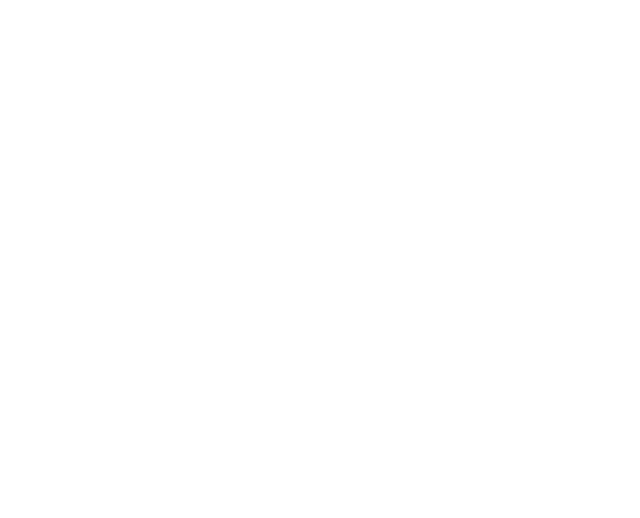
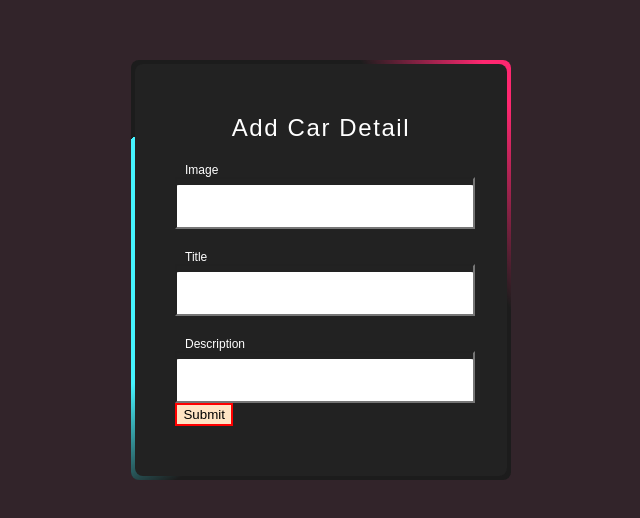
Before and after one commit to priyanka1565/attryb-assignmnet, a React (Create React App) app in the folder client/: page /addcar in a window 1280 px wide. Before the commit this address had no page. Shown: the part 130-648 px from the top of the page, without its empty margins (319-959 px from the left). Built offline with nearby package versions, Linux system fonts and the light colour scheme.

Commit message:
car page creaed and get all cars from backend

```diff
--- a/client/package.json
+++ b/client/package.json
@@ -6,6 +6,7 @@
     "@testing-library/jest-dom": "^5.16.5",
     "@testing-library/react": "^13.4.0",
     "@testing-library/user-event": "^13.5.0",
+    "axios": "^1.4.0",
     "bootstrap": "^5.3.0",
     "framer-motion": "^10.12.16",
     "react": "^18.2.0",
--- a/client/src/components/allroutes/AllRoutes.jsx
+++ b/client/src/components/allroutes/AllRoutes.jsx
@@ -2,7 +2,8 @@ import React from 'react'
 import { Routes, Route } from "react-router-dom";
 import Login from '../pages/login/Login';
 import SignupForm from '../pages/signup/Signup';
-import Product from '../pages/Product/Product';
+import CarAdd from '../pages/Product/CarAdd';
+import GetCar from '../pages/Product/GetCar';
 
 
 const AllRoutes = () => {
@@ -11,7 +12,8 @@ const AllRoutes = () => {
           <Routes>
         <Route path='/' element={<Login />} />
         <Route path='/signup' element={<SignupForm />} />
-        <Route path='/product' element={<Product/> } />
+        <Route path='/addcar' element={<CarAdd />} />
+        <Route path='/getcar' element={<GetCar />} />
 
           </Routes>
     </div>
--- /dev/null
+++ b/client/src/components/pages/Product/CarAdd.jsx
@@ -0,0 +1,101 @@
+import React, { useState } from 'react';
+import "react-toastify/dist/ReactToastify.css";
+import { ToastContainer, toast } from "react-toastify";
+import "./Product.css"
+import axios from "axios"
+const CreateSeat = () => {
+
+    const formData = {
+        image: "",
+        title: "",
+        description: ""
+    }
+
+    const [getinput, Setinput] = useState(formData);
+
+    const handleSubmit = (e) => {
+        e.preventDefault()
+        const { name, value } = e.target;
+        Setinput({ ...getinput, [name]: value })
+    };
+
+    const craeteSeat = async () => {
+        if (!getinput?.image) {
+            toast.error("Please Enter Seat Name")
+        }
+        else if (!getinput?.title) {
+            toast.error("Please Enter Seat Number")
+        }
+        else if (!getinput?.description) {
+            toast.error("Please Enter Seat Row Number")
+        }
+        else {
+            try {
+                let url = "https://atrryb-backend.onrender.com/buycars/add_car_detail"
+                const config = {
+                    'Content-Type': 'application/json',
+                    "Access-Control-Allow-Origin": "*"
+                }
+
+                axios.post(url, getinput, { headers: config }).then((res) => {
+                    if (res) {
+                        toast.success(res?.data?.message)
+                    }
+                }).catch((err) => {
+                    console.log(err, "err")
+                })
+            }
+            catch (err) {
+                console.log(err, "err-cath")
+            }
+        }
+    }
+    console.log(getinput, "ssssss");
+    return (
+        <div>
+            <div className="main_div">
+                <div className="box">
+                    <span className="bordreLine"></span>
+                    <form >
+                        <h2>Add Car Detail</h2>
+                        <div className="inputBox">
+                            <input
+                                type="text"
+                                name='image'
+                                onChange={handleSubmit}
+                                value={getinput?.image}
+                            />
+                            <span>Image</span>
+                            <i></i>
+                        </div>
+                        <div className="inputBox">
+                            <input
+                                type="text"
+                                name="title"
+                                onChange={handleSubmit}
+                                value={getinput?.title}
+                            />
+                            <span>Title</span>
+                            <i></i>
+                        </div>
+                        <div className="inputBox">
+                            <input
+                                type="text"
+                                name='description'
+                                onChange={handleSubmit}
+                                value={getinput?.description}
+                            />
+                            <span>Description</span>
+                            <i></i>
+                        </div>
+                        <button type='button' onClick={craeteSeat}>Submit</button>
+                    </form>
+
+                    <ToastContainer />
+                </div>
+            </div>
+        </div>
+    )
+}
+
+export default CreateSeat
--- /dev/null
+++ b/client/src/components/pages/Product/GetCar.css
@@ -0,0 +1,36 @@
+.container{
+    height: 100%;
+    width: 100%;
+
+}
+.car_main {
+    display: grid;
+    grid-template-columns: repeat(2,1fr);
+    grid-template-rows: auto;
+    border: 3px solid teal;
+   margin-top: 30px;
+   margin-left: 20px;
+
+}
+img{
+    height: 300px;
+    width: 300px;
+    gap: 20px;
+}
+.attri{
+    display: flex;
+    flex-direction: column;
+    margin-left: -50%;
+    margin-top: 100px;
+    font-family: Arial, Helvetica, sans-serif;
+    font-style: normal;
+    font-weight: 500;
+    gap:20px
+}
+button{
+    height: 20%;
+    width: 20%;
+    cursor: pointer;
+    border: 2px solid red;
+    background-color: bisque;
+}
--- /dev/null
+++ b/client/src/components/pages/Product/GetCar.jsx
@@ -0,0 +1,64 @@
+import React from 'react'
+import { useState } from 'react';
+import axios from 'axios';
+import { useEffect } from 'react';
+import "react-toastify/dist/ReactToastify.css";
+import { ToastContainer, toast } from "react-toastify";
+import "./GetCar.css"
+
+const GetCar = () => {
+    const [data, setData] = useState([]);
+
+    const getData = async () => {
+        try {
+            let url = `https://atrryb-backend.onrender.com/buycars/get_car_detail`
+            await axios.get(url).then((res) => {
+                console.log(res?.data?.data, "res")
+                if (res) {
+                    setData(res?.data?.data)
+                }
+            })
+
+        } catch (error) {
+            console.log(error);
+        }
+
+    }
+    useEffect(() => {
+        getData();
+    }, [])
+  return (
+      <div>
+
+          <div >
+              <div>
+                  <h1>Online Seat Booking Application</h1>
+
+              </div>
+              <div className='container'>
+                  {data?.map((value) => {
+                      return (
+                          <div className='car_main'>
+                          <div className='getcar'><img src={value.image} alt="" /> </div>
+                              <div className='attri'>
+                                  <h2>{value?.title}</h2>
+                                  <p>{value?.description}</p>
+                                  <button>Edit</button>
+                                  <button>Delete</button>
+
+
+                              </div>
+                          </div>
+
+                      )
+
+
+                  })}
+              </div>
+              <ToastContainer />
+          </div>
+    </div>
+  )
+}
+
+export default GetCar
--- a/client/src/components/pages/Product/Product.css
+++ b/client/src/components/pages/Product/Product.css
@@ -7,7 +7,7 @@
     font-family: 'Poppins', sans-serif;
 }
 
-.main_div1 {
+.main_div {
     display: flex;
     align-items: center;
     justify-content: center;
@@ -15,17 +15,17 @@
     background: #32242a;
 }
 
-.box1 {
+.box {
     position: relative;
     width: 380px;
-    height: 700px;
+    height: 420px;
     background: #1c1c1c;
     border-radius: 8px;
     overflow: hidden;
 
 }
 
-.box1::before {
+.box::before {
     content: '';
     position: absolute;
     top: -50px;
@@ -42,7 +42,7 @@
 
 }
 
-.box1::after {
+.box::after {
     content: '';
     position: absolute;
     top: -50px;
@@ -60,13 +60,13 @@
     animation-delay: -3s
 }
 
-.bordreLine1 {
+.bordreLine {
     position: absolute;
     top: 0;
     inset: 0;
 }
 
-.bordreLine1::before {
+.bordreLine::before {
     content: '';
     position: absolute;
     top: -50px;
@@ -96,7 +96,7 @@
 
 }
 
-.box1 form {
+.box form {
     position: absolute;
     inset: 4px;
     background: #222;
@@ -108,7 +108,7 @@
 
 }
 
-.box1 form h2 {
+.box form h2 {
     color: #fff;
     font-weight: 500;
     text-align: center;
@@ -116,7 +116,7 @@
 
 }
 
-.box1 form .inputBox1 {
+.box form .inputBox {
     position: relative;
     width: 300px;
     margin-top: 35px;
@@ -124,7 +124,7 @@
 
 }
 
-.box1 form .inputBox1 input {
+.box form .inputBox input {
     position: relative;
     width: 100%;
     padding: 20px 10px 10px;
@@ -138,7 +138,7 @@
     z-index: 10;
 }
 
-.box1 form .inputBox1 span {
+.box form .inputBox span {
     position: absolute;
     left: 0;
     padding: 20px 10px 10px;
@@ -149,14 +149,14 @@
 
 }
 
-.box1 form .inputBox1 input:valid~span,
-.box1 form .inputBox1 input:focus~span {
+.box form .inputBox input:valid~span,
+.box form .inputBox input:focus~span {
     color: #fff;
     font-size: 0.75em;
     transform: translateY(-34px);
 }
 
-.box1 form .inputBox1 i {
+.box form .inputBox i {
     position: absolute;
     left: 0;
     bottom: 0;
@@ -169,33 +169,33 @@
     pointer-events: none;
 }
 
-.box1 form .inputBox1 input:valid~i,
-.box1 form .inputBox1 input:focus~i {
+.box form .inputBox input:valid~i,
+.box form .inputBox input:focus~i {
     height: 44px;
 
 }
 
-.box1 form .links1 {
+.box form .links {
     display: flex;
     justify-content: space-between;
 
 
 }
 
-.box1 form .links1 a {
+.box form .links a {
     margin: 10px 0px;
     font-size: 0.75em;
     color: #8f8f8f;
     text-decoration: none;
 }
 
-.box1 form .links a:hover,
-.box1 form .links a:nth-child(2) {
+.box form .links a:hover,
+.box form .links a:nth-child(2) {
     color: #fff;
 
 }
 
-.box1 form input[type="submit"] {
+.box form input[type="submit"] {
     border: none;
     outline: none;
     padding: 9px 25px;
@@ -207,6 +207,6 @@
     margin-top: 10px;
 }
 
-.box1 form .inputBox input[type="submit"] {
+.box form .inputBox input[type="submit"] {
     opacity: 0.8;
 }
```
Also changed, not shown: client/src/components/pages/Product/Product.jsx (deleted, +0 -65 lines), 1 other file (tests, documents, lock files or other folders).
